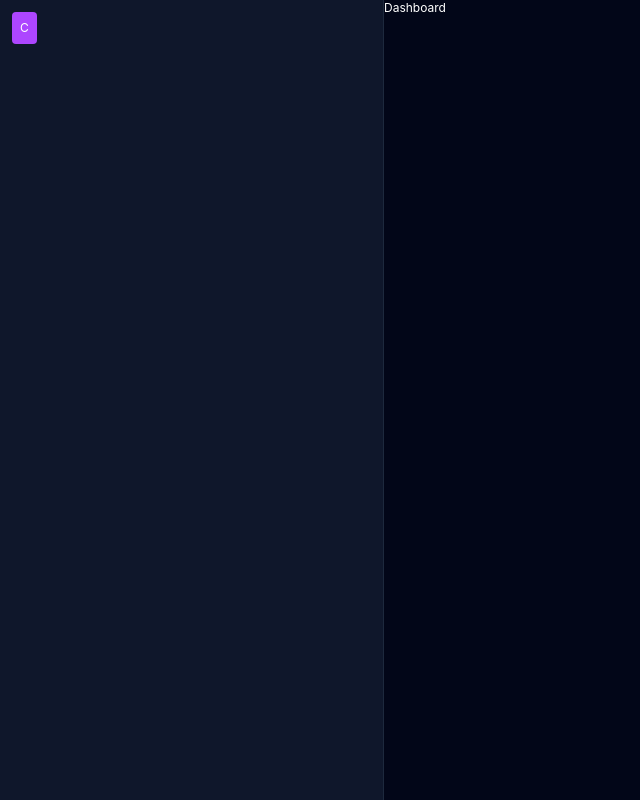
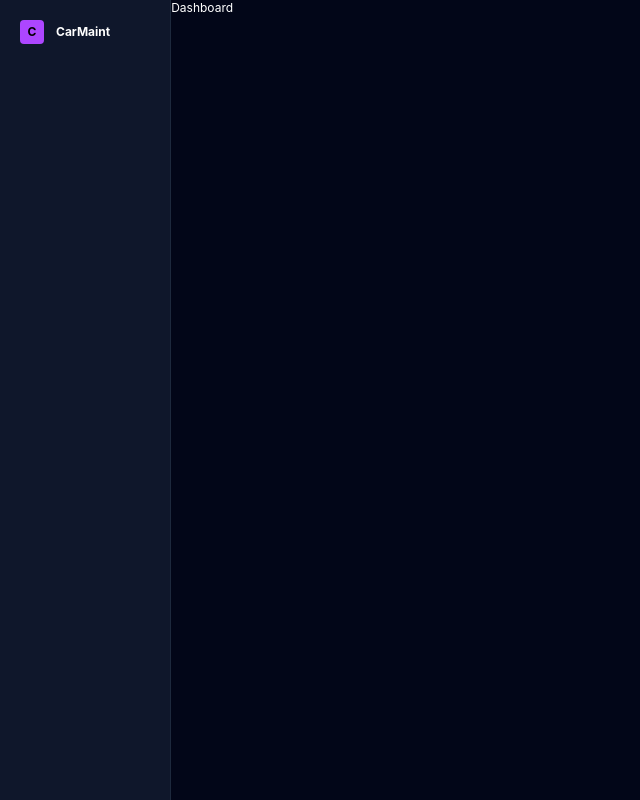
Before and after one commit to Darkryza/CarMaintenance, a React (Vite) app: page / in a window 1280 px wide. Shown: the whole page, without its empty margins (0-640 px from the left). Built offline with nearby package versions, Linux system fonts and the light colour scheme.

Commit message:
Refactor Navbar component layout and styling for improved design consistency

```diff
--- a/src/components/Navbar.jsx
+++ b/src/components/Navbar.jsx
@@ -1,11 +1,12 @@
 const Navbar = () => {
   return (
-    <div className="w-[30%] border-r border-slate-800 bg-slate-900 p-3 flex flex-col">
+    <div className=" border-r border-slate-800 bg-slate-900 p-5 pr-15 flex flex-col">
       {/* logo and title */}
-      <div className="flex gap-3">
-        <div className="p-2 bg-purple-500 flex justify-center items-center rounded-sm">
-          C
+      <div className="flex gap-3 items-center">
+        <div className="w-5 h-5 p-3 bg-purple-500 flex justify-center items-center rounded-sm">
+          <span className="text-black font-bold">C</span>
         </div>
+        <h1 className="font-bold">CarMaint</h1>
       </div>
     </div>
   );
```
